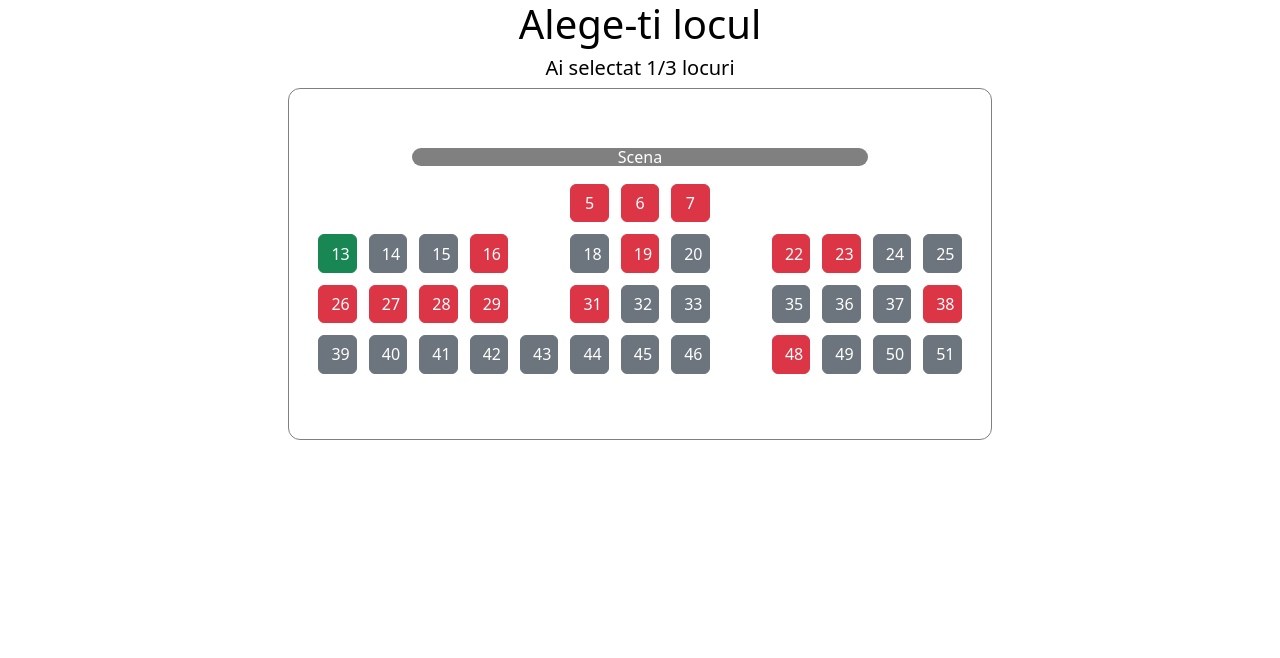
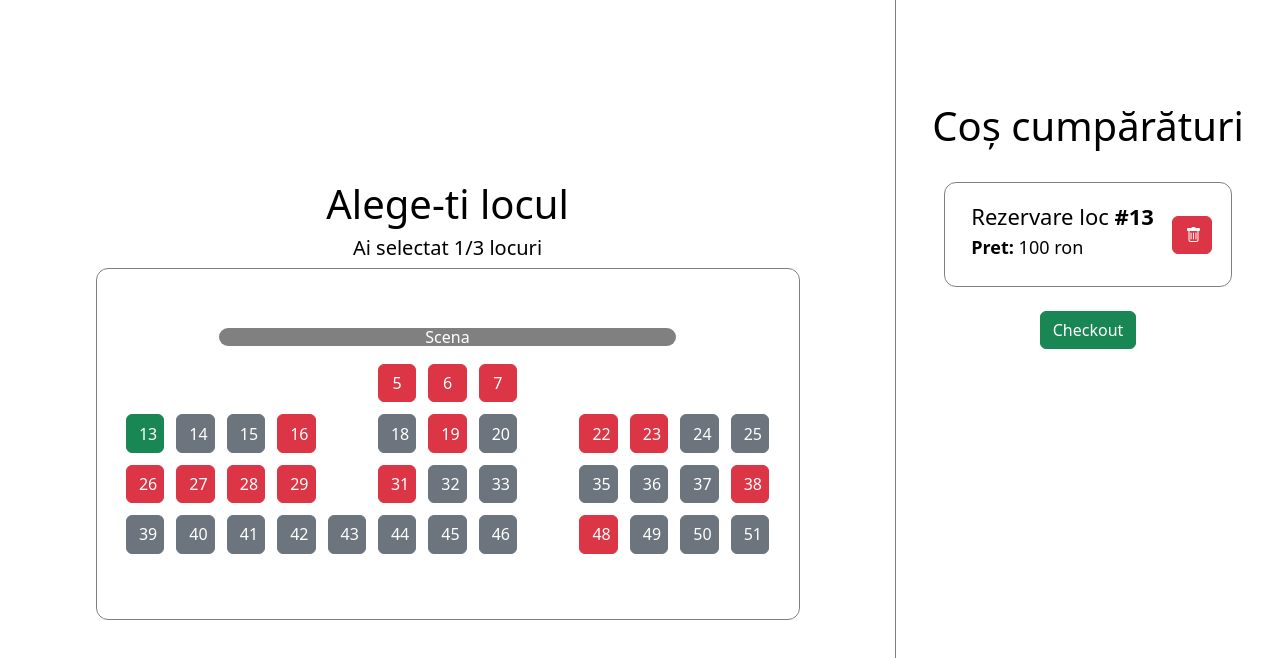
Before and after one commit to vladfstecu333/StellarCinema, a React (Vite) app in the folder client/Stellar-Cinema/: page / in a window 1280 px wide. Both pictures are taken after a click on the button "13". Shown: the top 658 px of the page. Built offline with nearby package versions, Linux system fonts and the light colour scheme.

Commit message:
Rezervare scena++

```diff
--- /dev/null
+++ b/client/Stellar-Cinema/src/components/Bilet.css
@@ -0,0 +1,32 @@
+.bilet {
+    border: 1px solid gray;
+    border-radius: 12px;
+    min-width: 75%;
+    height: 15%;
+
+    padding-left: 2%;
+
+    display: flex;
+    flex-direction: row;
+    justify-content: space-evenly;
+    align-items: center;
+}
+
+.bilet>div {
+    display: flex;
+    flex-direction: column;
+    justify-content: center;
+    align-items: start;
+}
+
+.bilet button {
+    width: 40px;
+}
+
+.bilet h3 {
+    font-size: 22px;
+}
+
+.bilet h4 {
+    font-size: 18px;
+}
--- /dev/null
+++ b/client/Stellar-Cinema/src/components/Bilet.jsx
@@ -0,0 +1,19 @@
+import React from "react"
+
+import './Bilet.css'
+
+function Bilet(props) {
+    return (<>
+        <div className="bilet">
+            <div>
+                <h3>Rezervare loc <strong>#{props.numar}</strong></h3>
+                <h4><strong>Pret:</strong> {props.pret} ron</h4>
+            </div>
+            <button type="button" className="btn btn-danger">
+                <i className="bi bi-trash"></i>
+            </button>
+        </div>
+    </>)
+}
+
+export default Bilet
--- a/client/Stellar-Cinema/src/components/Scena.jsx
+++ b/client/Stellar-Cinema/src/components/Scena.jsx
@@ -34,6 +34,9 @@ function Scena(props) {
                 else
                     return (itm == 1) ? 2 : 1
             }))
+
+            if(props.onSeatSelected)
+                props.onSeatSelected(i, selectedCount)
         }
     }
 
--- a/client/Stellar-Cinema/src/pages/Rezervare.css
+++ b/client/Stellar-Cinema/src/pages/Rezervare.css
@@ -1,11 +1,37 @@
 body {
     background: white !important;
     color: black !important;
+    width: 100%;
+    height: 100%;
+    overflow: scroll;
 }
 
 #rezervare {
+    flex: 70%;
+
     display: flex;
     flex-direction: column;
     justify-content: center;
     align-items: center;
+
+    border-right: 1px solid gray;
 }
+
+#cos {
+    flex: 30%;
+    height: 100vh;
+    display: flex;
+    flex-direction: column;
+    padding-top: 8%;
+    justify-content: start;
+    align-items: center;
+    gap: 24px;
+}
+
+#continut {
+    display: flex;
+    flex-direction: row;
+
+    min-width: 100vw;
+    min-height: 100vh;
+}
--- a/client/Stellar-Cinema/src/pages/Rezervare.jsx
+++ b/client/Stellar-Cinema/src/pages/Rezervare.jsx
@@ -1,13 +1,51 @@
-import React from 'react'
+import { useState } from 'react'
 
 import Scena from '../components/Scena'
+import Bilet from '../components/Bilet'
+
 import './Rezervare.css'
 
 function Rezervare() {
+    const [ selectedSeats, setSelectedSeats ] = useState([])
+
+    const toggleSeat = function(number, newCount) {
+        const idx = selectedSeats.indexOf(number)
+        if(idx == -1) {
+            const newSeats = [...selectedSeats]
+            newSeats.push(number)
+            setSelectedSeats(newSeats)
+        }
+        else {
+            const newSeats = [...selectedSeats].filter((item) => item != number)
+            setSelectedSeats(newSeats)
+        }
+    }
+
+    const bilete = selectedSeats.map((item, i) => {
+        return (<Bilet
+            numar={item}
+            pret={100}
+        />)
+    })
+
     return (<>
-        <div id="rezervare">
-            <h1>Alege-ti locul</h1>
-            <Scena cols={13} rows={4} maxSelections={3}/>
+        <div id="continut">
+            <div id="rezervare">
+                <h1>Alege-ti locul</h1>
+                <Scena
+                    cols={13}
+                    rows={4}
+                    maxSelections={3}
+                    onSeatSelected={(i, newCount) => toggleSeat(i, newCount)}
+                />
+            </div>
+            <div id="cos">
+                <h1>Coș cumpărături</h1>
+                {bilete}
+                <button type="button" className="btn btn-success" onClick={() => {
+                    window.location.href = "https://www.youtube.com/watch?v=dQw4w9WgXcQ"
+                }}>Checkout</button>
+            </div>
         </div>
     </>)
 }
```
